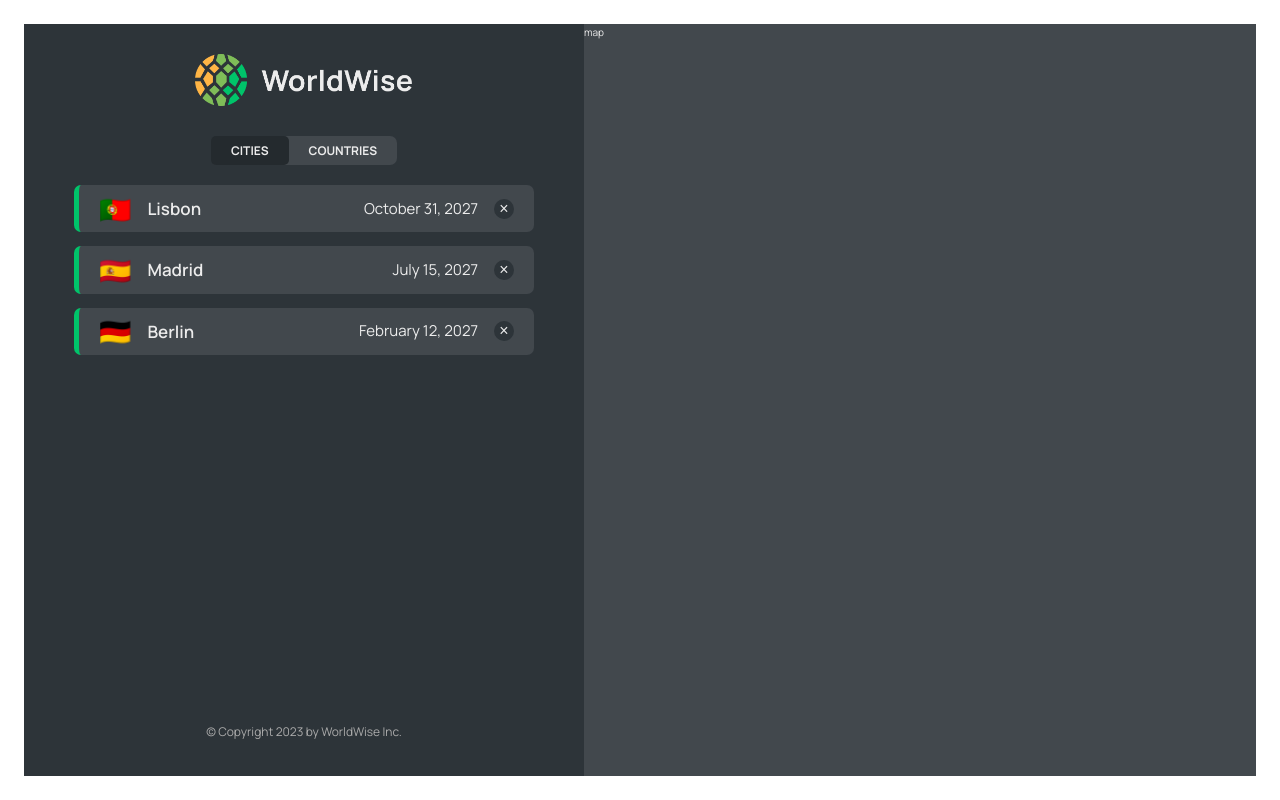
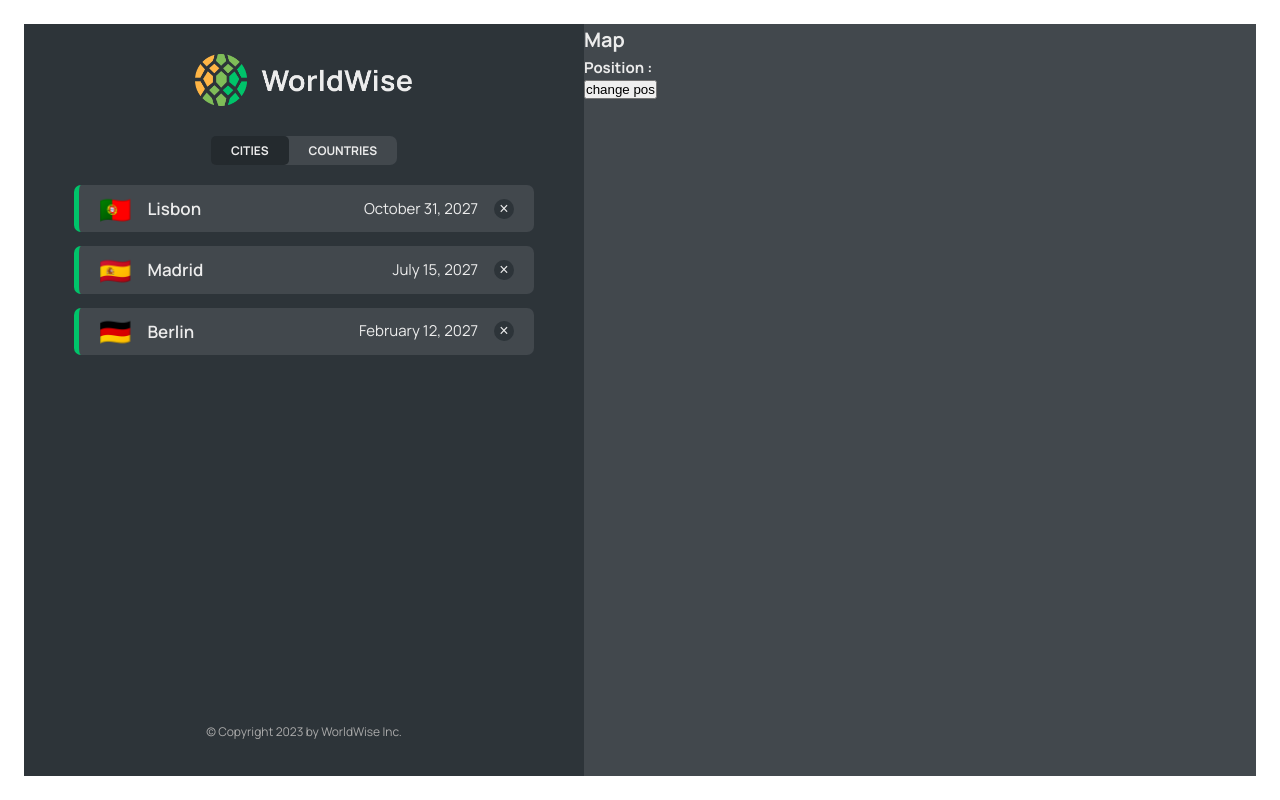
Before and after one commit to OmarElkeshen38/WorldWise, a React (Vite) app: page /app/cities in a window 1280 px wide. Built offline with nearby package versions, Linux system fonts and the light colour scheme; data requests are answered from the project's data file; the HTML template or start-up script is replaced by a standard one.

Commit message:
read and set Query string

```diff
--- a/src/components/City.jsx
+++ b/src/components/City.jsx
@@ -1,6 +1,6 @@
 // import styles from "./City.module.css";
 
-import { useParams } from "react-router-dom";
+import { useParams, useSearchParams } from "react-router-dom";
 
 // const formatDate = (date) =>
 //   new Intl.DateTimeFormat("en", {
@@ -12,6 +12,10 @@
 
 function City() {
   const { id } = useParams();
+  const [searchParams, setSearchParams] = useSearchParams();
+  const lat = searchParams.get("lat");
+  const lng = searchParams.get("lng");
+
   // TEMP DATA
   // const currentCity = {
   //   cityName: "Lisbon",
@@ -22,7 +26,9 @@
 
   // const { cityName, emoji, date, notes } = currentCity;
 
-return <h1>city {id}</h1>
+return <>
+  <h1>city {id}</h1><p>{lat}, {lng}</p>
+</>
 
   // return (
   //   <div className={styles.city}>
--- a/src/components/CityItem.jsx
+++ b/src/components/CityItem.jsx
@@ -11,11 +11,11 @@
 
 function CityItem({ city }) {
 
-    const { cityName, emoji, date, id } = city;
+    const { cityName, emoji, date, id, position } = city;
 
   return (
     <li>
-      <Link className={styles.cityItem} to={`${id}`}>
+      <Link className={styles.cityItem} to={`${id}?lat=${position.lat}&lng=${position.lng}`}>
         <span className={styles.emoji}>{emoji}</span>
         <h3 className={styles.name}>{cityName}</h3>
         <time className={styles.date}>{formatDate(date)}</time>
--- a/src/components/Map.jsx
+++ b/src/components/Map.jsx
@@ -1,9 +1,19 @@
+import { useSearchParams } from 'react-router-dom'
 import styles from './Map.module.css'
 
 function Map() {
+
+  const [searchParams, setSearchParams] = useSearchParams();
+  const lat = searchParams.get("lat");
+  const lng = searchParams.get("lng");
+
   return (
     <div className={styles.mapContainer}>
-      map
+      <h1>Map</h1>
+      <h2>Position : {lat} {lng}</h2>
+      <button onClick={() => {
+        setSearchParams({lat: 23, lng: 50})
+      }}>change pos</button>
     </div>
   )
 }
```
